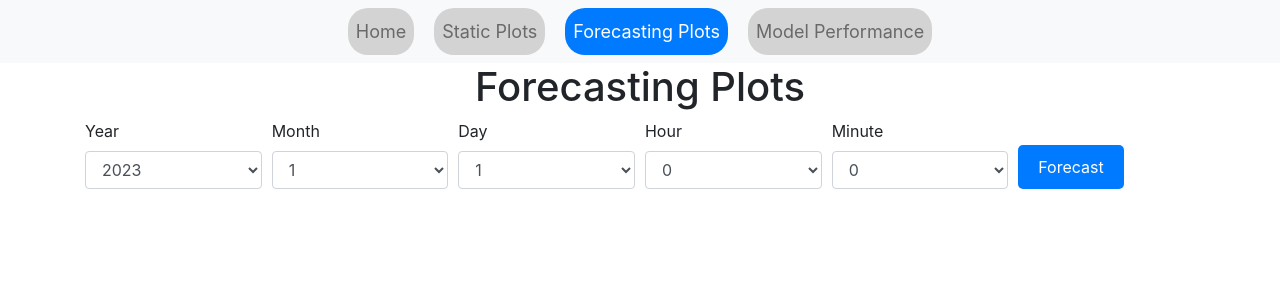
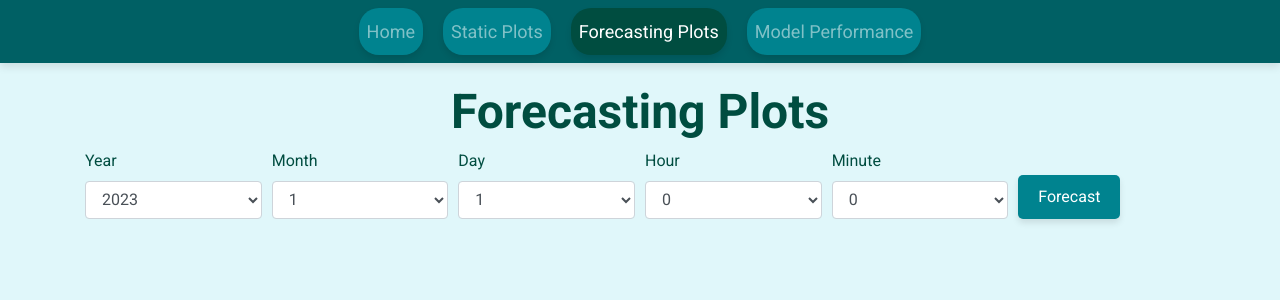
Before and after one commit to macedoti13/Hydraulic-System-Project, a Flask app: page /forecasting-plots in a window 1280 px wide. Shown: the top 300 px of the page. Run offline with Flask 3, Linux system fonts and the light colour scheme; parts of the project's set-up code (start-up, migrations or seed data) failed here and were passed over; some libraries are stand-ins or nearby versions.

Commit message:
Updated general layout

```diff
--- a/app/templates/forecasting_plots.html
+++ b/app/templates/forecasting_plots.html
@@ -2,14 +2,19 @@
 <html lang="en">
 <head>
     <meta charset="utf-8">
-    <style>
-        h1 {
-            text-align: center;
-        }
-    </style>
+    <meta name="viewport" content="width=device-width, initial-scale=1, shrink-to-fit=no">
     <title>Forecasting Plots</title>
     <link rel="stylesheet" href="https://maxcdn.bootstrapcdn.com/bootstrap/4.5.2/css/bootstrap.min.css">
+    <link href="https://fonts.googleapis.com/css2?family=Roboto:wght@300;400;700&display=swap" rel="stylesheet">
     <style>
+        body {
+            background-color: #e0f7fa;
+            font-family: 'Roboto', sans-serif;
+        }
+        .navbar {
+            background-color: #006064;
+            box-shadow: 0 4px 8px rgba(0, 0, 0, 0.1);
+        }
         .navbar-nav {
             display: flex;
             justify-content: center;
@@ -21,36 +26,58 @@
         .nav-link {
             display: block;
             padding: 10px 20px;
-            background-color: lightgray;
+            background-color: #00838f;
+            color: white;
             border-radius: 20px;
             transition: all 0.3s ease;
             font-size: 18px;
+            box-shadow: 0 4px 6px rgba(0, 0, 0, 0.1);
         }
         .nav-link.active {
-            background-color: #007bff;
+            background-color: #004d40;
             color: white !important;
             font-size: 18px;
             padding: 10px 30px;
         }
         .nav-link:hover {
             text-decoration: none;
+            background-color: #004d40;
+            color: white !important;
+        }
+        h1 {
+            text-align: center;
+            margin-top: 20px;
+            font-size: 3rem;
+            font-weight: 700;
+            color: #004d40;
+        }
+        .container {
+            animation: fadeIn 2s;
+        }
+        @keyframes fadeIn {
+            from { opacity: 0; }
+            to { opacity: 1; }
         }
         .forecast-button {
-            background-color: #007bff;
+            background-color: #00838f;
             color: white;
             border: none;
             padding: 10px 20px;
             border-radius: 5px;
             cursor: pointer;
             transition: all 0.3s ease;
+            box-shadow: 0 4px 6px rgba(0, 0, 0, 0.1);
         }
         .forecast-button:hover {
-            background-color: #0056b3;
+            background-color: #004d40;
+        }
+        .form-group label {
+            color: #004d40;
         }
     </style>
 </head>
 <body>
-    <nav class="navbar navbar-expand-lg navbar-light bg-light">
+    <nav class="navbar navbar-expand-lg navbar-dark">
         <button class="navbar-toggler" type="button" data-toggle="collapse" data-target="#navbarNav" aria-controls="navbarNav" aria-expanded="false" aria-label="Toggle navigation">
             <span class="navbar-toggler-icon"></span>
         </button>
@@ -137,11 +164,9 @@
     <script src="https://stackpath.bootstrapcdn.com/bootstrap/4.5.2/js/bootstrap.min.js"></script>
     <script>
         $(document).ready(function() {
-            // Get current URL path and assign 'active' class to the corresponding nav link
             var pathname = window.location.pathname;
             $('.navbar-nav > li > a[href="'+pathname+'"]').addClass('active');
 
-            // Handle click event to animate the active tab
             $('.nav-link').click(function() {
                 $('.nav-link').removeClass('active');
                 $(this).addClass('active');
```
Also changed, not shown: app/templates/index.html (+31 -10 lines), app/templates/model_performance.html (+31 -10 lines), app/templates/static_plots.html (+61 -39 lines).
